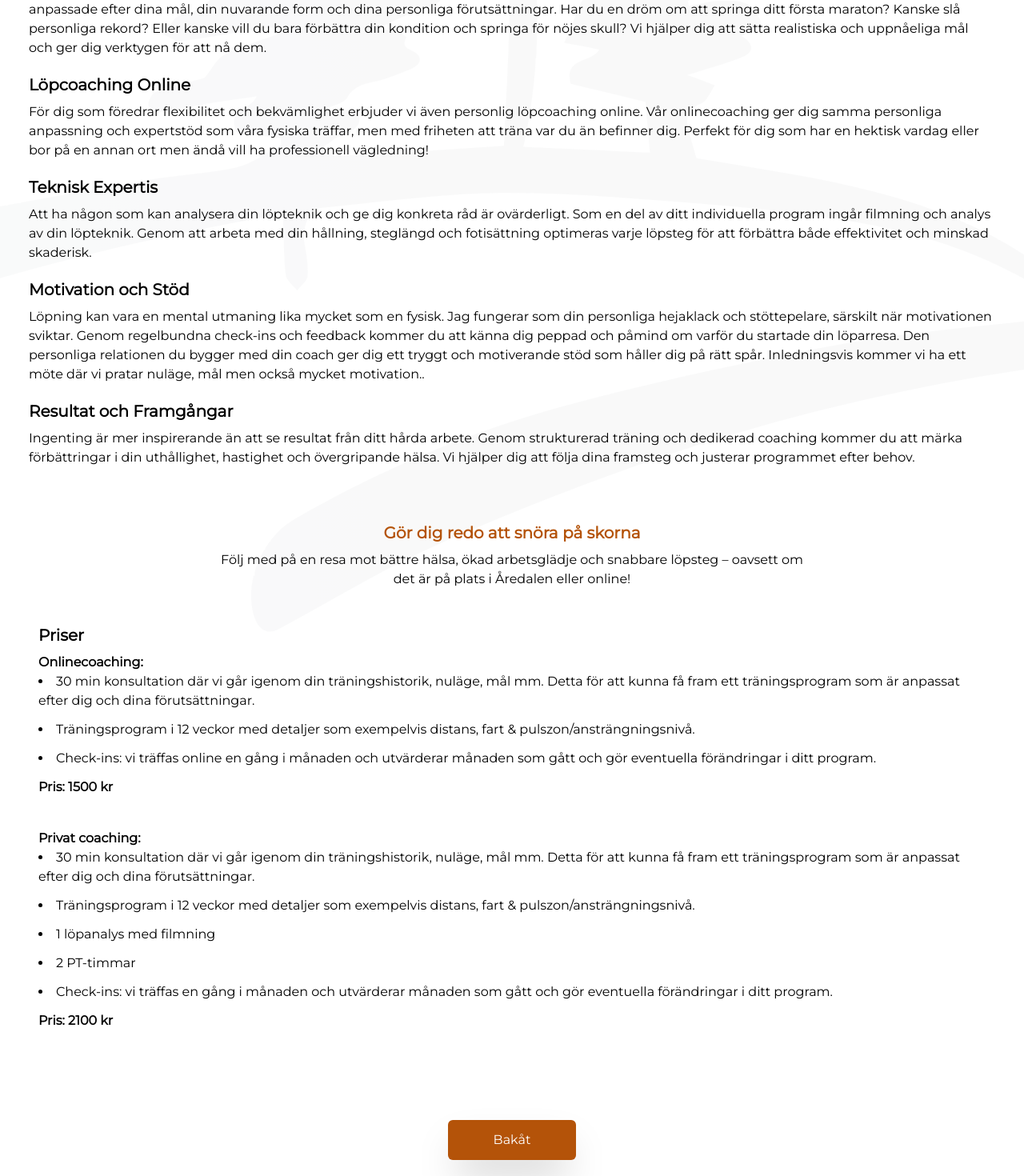
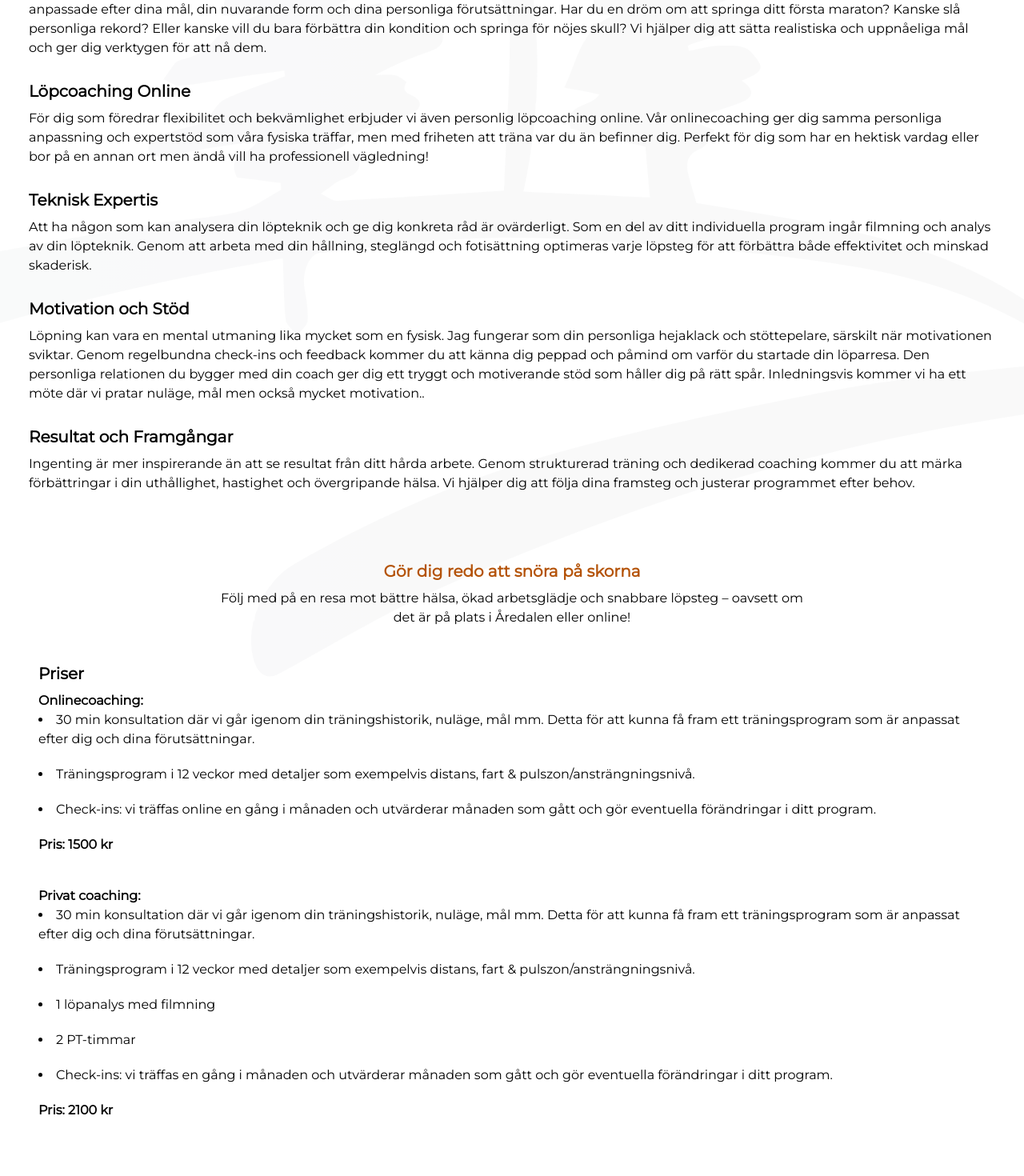
Before and after one commit to BoMar-Dev/takmatotur, a React (Vite) app in the folder client/: page /coach/personlig in a window 1280 px wide. Shown: the part 1280-2750 px from the top of the page at 80% size. Built offline with nearby package versions, Linux system fonts and the light colour scheme; a web font is replaced by a local one; what tailwindcss-animated would draw is missing.

Commit message:
adjusting some margins

```diff
--- a/client/src/pages/PersonligCoach.jsx
+++ b/client/src/pages/PersonligCoach.jsx
@@ -77,7 +77,7 @@ const PersonligCoach = () => {
               <h2 className="mb-2 font-semibold text-xl">
                 Personlig Anpassning
               </h2>
-              <p className="mb-5">
+              <p className="mb-7">
                 En av de största fördelarna med privat löpcoachning från Tak Mat
                 o Tur är den individuella anpassningen. Vi skapar
                 träningsprogram som är exakt anpassade efter dina mål, din
@@ -89,7 +89,7 @@ const PersonligCoach = () => {
               </p>
 
               <h2 className="mb-2 font-semibold text-xl">Löpcoaching Online</h2>
-              <p className="mb-5">
+              <p className="mb-7">
                 För dig som föredrar flexibilitet och bekvämlighet erbjuder vi
                 även personlig löpcoaching online. Vår onlinecoaching ger dig
                 samma personliga anpassning och expertstöd som våra fysiska
@@ -99,7 +99,7 @@ const PersonligCoach = () => {
               </p>
 
               <h2 className="mb-2 font-semibold text-xl">Teknisk Expertis</h2>
-              <p className="mb-5">
+              <p className="mb-7">
                 Att ha någon som kan analysera din löpteknik och ge dig konkreta
                 råd är ovärderligt. Som en del av ditt individuella program
                 ingår filmning och analys av din löpteknik. Genom att arbeta med
@@ -110,7 +110,7 @@ const PersonligCoach = () => {
               <h2 className="mb-2 font-semibold text-xl">
                 Motivation och Stöd
               </h2>
-              <p className="mb-5">
+              <p className="mb-7">
                 Löpning kan vara en mental utmaning lika mycket som en fysisk.
                 Jag fungerar som din personliga hejaklack och stöttepelare,
                 särskilt när motivationen sviktar. Genom regelbundna check-ins
@@ -124,7 +124,7 @@ const PersonligCoach = () => {
               <h2 className="mb-2 font-semibold text-xl">
                 Resultat och Framgångar
               </h2>
-              <p className="mb-3">
+              <p className="mb-7">
                 Ingenting är mer inspirerande än att se resultat från ditt hårda
                 arbete. Genom strukturerad träning och dedikerad coaching kommer
                 du att märka förbättringar i din uthållighet, hastighet och
@@ -156,16 +156,16 @@ const PersonligCoach = () => {
                     träningsprogram som är anpassat efter dig och dina
                     förutsättningar.
                   </li>
-                  <li className="mt-3">
+                  <li className="mt-5">
                     Träningsprogram i 12 veckor med detaljer som exempelvis
                     distans, fart & pulszon/ansträngningsnivå.
                   </li>
-                  <li className="mt-3">
+                  <li className="mt-5">
                     Check-ins: vi träffas online en gång i månaden och
                     utvärderar månaden som gått och gör eventuella förändringar
                     i ditt program.
                   </li>
-                  <p className=" font-semibold mt-3 mb-10"> Pris: 1500 kr</p>
+                  <p className=" font-semibold mt-5 mb-10"> Pris: 1500 kr</p>
                 </p>
                 <p>
                   <strong className="">Privat coaching:</strong>
@@ -175,18 +175,18 @@ const PersonligCoach = () => {
                     träningsprogram som är anpassat efter dig och dina
                     förutsättningar.
                   </li>
-                  <li className="mt-3">
+                  <li className="mt-5">
                     Träningsprogram i 12 veckor med detaljer som exempelvis
                     distans, fart & pulszon/ansträngningsnivå.
                   </li>
-                  <li className="mt-3">1 löpanalys med filmning</li>
-                  <li className="mt-3">2 PT-timmar</li>
-                  <li className="mt-3">
+                  <li className="mt-5">1 löpanalys med filmning</li>
+                  <li className="mt-5">2 PT-timmar</li>
+                  <li className="mt-5">
                     Check-ins: vi träffas en gång i månaden och utvärderar
                     månaden som gått och gör eventuella förändringar i ditt
                     program.
                   </li>
-                  <p className=" font-semibold mt-3">Pris: 2100 kr</p>
+                  <p className=" font-semibold mt-5">Pris: 2100 kr</p>
                 </p>
               </div>
             </section>
```
